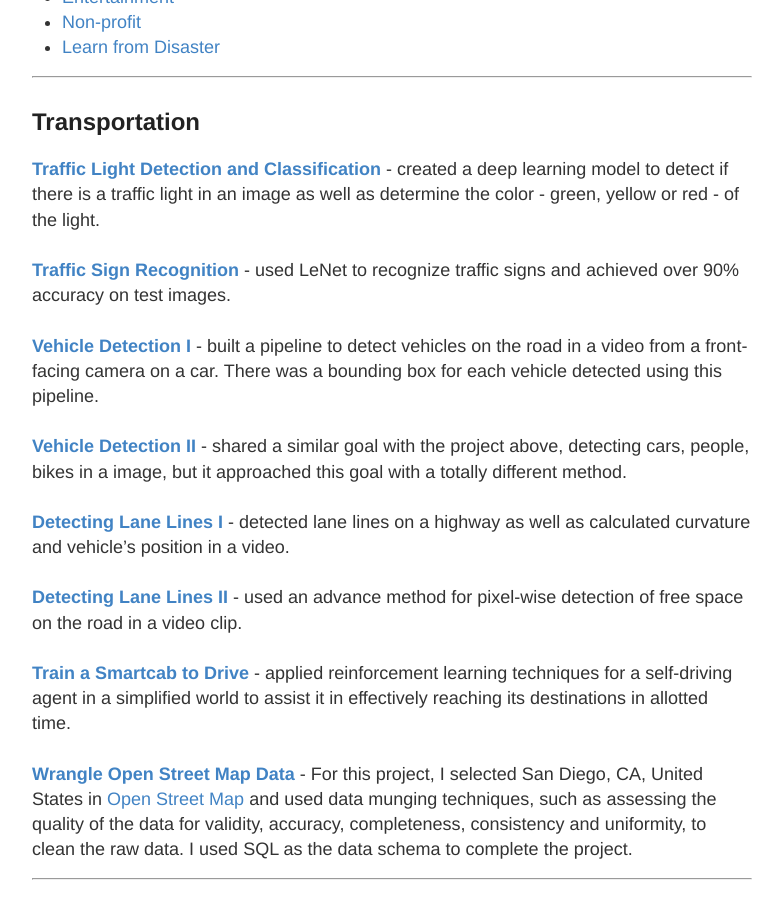
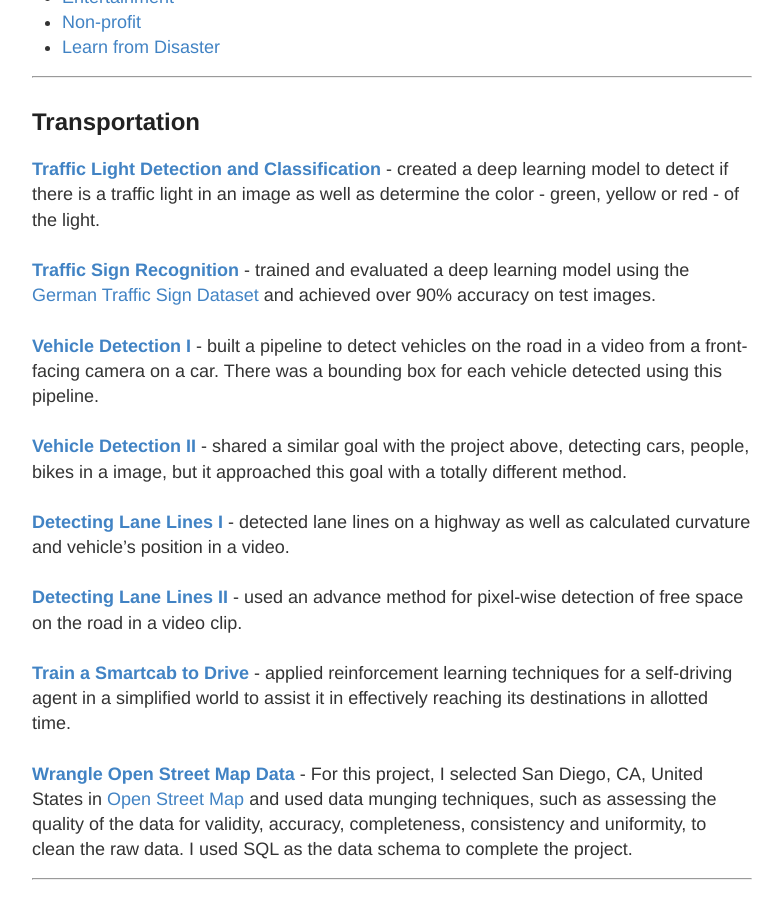
Before and after one commit to wzding/deprecated_wzding.github.io, a Jekyll site: the page built from project1.md, in a window 1280 px wide and 900 px high, scrolled down 317 px. Shown: the whole window, without its empty margins (248-1031 px from the left). Built offline with Jekyll 4.4.1, drawn with Linux system fonts in a browser that asks for light colours.

Commit message:
edit description

```diff
--- a/project1.md
+++ b/project1.md
@@ -21,7 +21,7 @@ Projects in this page are organized by **domain**.
 ----
 ## Transportation
 <a href="https://wzding.github.io/wzding.github.io/projects/Traffic_Light_Detection_and_Classification.html" target="_blank">**Traffic Light Detection and Classification**</a> - created a deep learning model to detect if there is a traffic light in an image as well as determine the color - green, yellow or red - of the light.
-<br><br><a href="https://wzding.github.io/wzding.github.io/projects/Traffic_Sign_Classifier.html" target="_blank">**Traffic Sign Recognition**</a> - used LeNet to recognize traffic signs and achieved over 90% accuracy on test images.
+<br><br><a href="https://wzding.github.io/wzding.github.io/projects/Traffic_Sign_Classifier.html" target="_blank">**Traffic Sign Recognition**</a> - trained and evaluated a deep learning model using the [German Traffic Sign Dataset](http://benchmark.ini.rub.de/?section=gtsrb&subsection=dataset) and achieved over 90% accuracy on test images.
 <br><br><a href="https://wzding.github.io/wzding.github.io/projects/Vehicle_Detection.html" target="_blank">**Vehicle Detection I**</a> - built a pipeline to detect vehicles on the road in a video from a front-facing camera on a car. There was a bounding box for each vehicle detected using this pipeline.
 <br><br><a href="https://wzding.github.io/wzding.github.io/projects/Object_Detection_MobileNets_SSD.html" target="_blank">**Vehicle Detection II**</a> - shared a similar goal with the project above, detecting cars, people, bikes in a image, but it approached this goal with a totally different method.
 <br><br><a href="https://wzding.github.io/wzding.github.io/projects/Advanced-Lane-Finding.html" target="_blank">**Detecting Lane Lines I**</a> - detected lane lines on a highway as well as calculated curvature and vehicle's position in a video.
```
